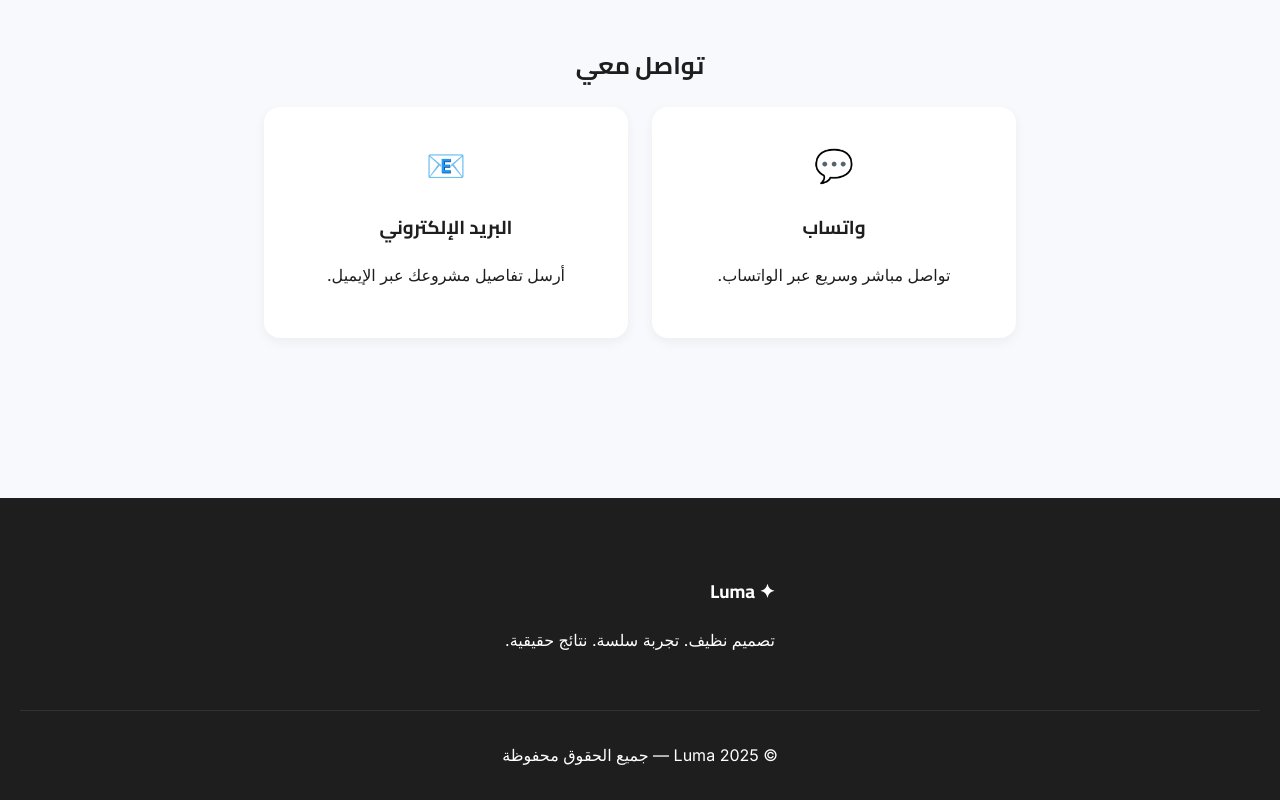
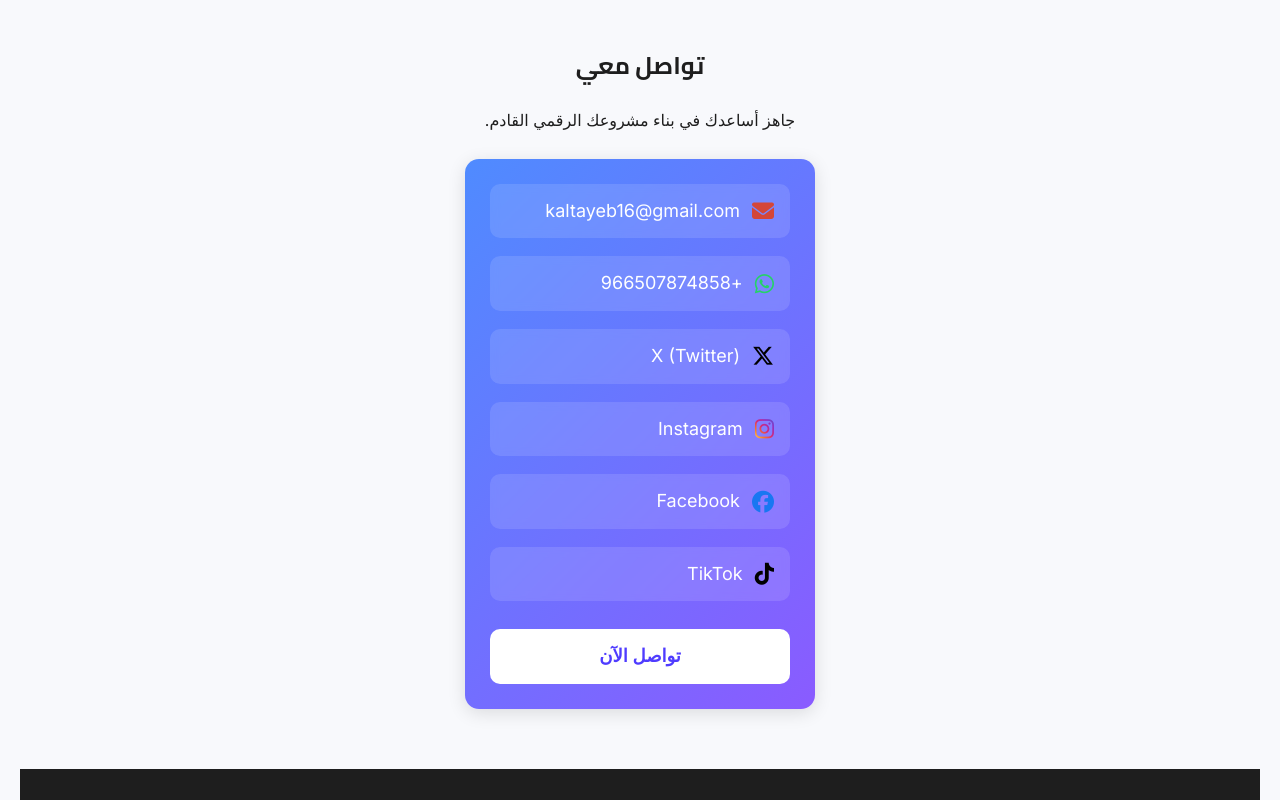
Before and after one commit to khaledaltayeb22/luma, a plain HTML site: page index.html in a window 1280 px wide. Shown: the part 2740-3540 px from the top of the page. Drawn offline with Linux system fonts and the light colour scheme; files whose address does not match are found by name.

Commit message:
Add files via upload

```diff
--- a/index.html
+++ b/index.html
@@ -1,6 +1,7 @@
 <!DOCTYPE html>
 <html lang="ar" dir="rtl">
 <head>
+<link rel="stylesheet" href="https://cdnjs.cloudflare.com/ajax/libs/font-awesome/6.5.0/css/all.min.css">
 <meta charset="UTF-8">
 <meta name="viewport" content="width=device-width, initial-scale=1.0">
 <title>Luma – تصميم وتجارب رقمية</title>
@@ -63,6 +64,7 @@
      HERO
 =========================== -->
 <section class="hero">
+
     <h1 data-key="hero_title">تصميم نظيف. تجربة سلسة. نتائج حقيقية.</h1>
     <p data-key="hero_text">
         أقدّم في Luma حلول تصميم وتطوير تساعد المشاريع الصغيرة وروّاد الأعمال يظهروا بشكل احترافي من أول يوم.
@@ -179,24 +181,48 @@
      CONTACT
 =========================== -->
 <section class="contact" id="contact">
-    <h2 data-key="contact_title">تواصل معي</h2>
+       <h2 data-key="process_title">تواصل معي</h2>
+<section id="contact">
 
-    <div class="contact-grid">
+    <p>جاهز أساعدك في بناء مشروعك الرقمي القادم.</p>
 
-        <div class="contact-card">
-            <div class="icon">💬</div>
-            <h3 data-key="contact_whatsapp">واتساب</h3>
-            <p data-key="contact_whatsapp_text">تواصل مباشر وسريع عبر الواتساب.</p>
-        </div>
+    <div class="contact-card minimal">
 
-        <div class="contact-card">
-            <div class="icon">📧</div>
-            <h3 data-key="contact_email">البريد الإلكتروني</h3>
-            <p data-key="contact_email_text">أرسل تفاصيل مشروعك عبر الإيميل.</p>
-        </div>
+        <a href="mailto:kaltayeb16@gmail.com" class="contact-item">
+            <i class="fas fa-envelope"></i>
+            <span>kaltayeb16@gmail.com</span>
+        </a>
+
+        <a href="https://wa.me/966507874858" target="_blank" class="contact-item">
+            <i class="fab fa-whatsapp"></i>
+            <span>+966507874858</span>
+        </a>
+
+        <a href="https://x.com/khaled16" target="_blank" class="contact-item">
+            <i class="fab fa-x-twitter"></i>
+            <span>X (Twitter)</span>
+        </a>
+
+        <a href="https://www.instagram.com/eltaibkhalid" target="_blank" class="contact-item">
+            <i class="fab fa-instagram"></i>
+            <span>Instagram</span>
+        </a>
+<a href="https://www.facebook.com/Kh Aled" target="_blank" class="contact-item">
+    <i class="fab fa-facebook"></i>
+    <span>Facebook</span>
+</a>
+<a href="https://www.tiktok.com/@khaled_altayeb2" target="_blank" class="contact-item">
+    <i class="fab fa-tiktok"></i>
+    <span>TikTok</span>
+</a>
+
+        <a href="https://wa.me/966507874858" target="_blank" class="contact-button">
+            تواصل الآن
+        </a>
 
     </div>
 </section>
+
 
 <!-- ===========================
      FOOTER
@@ -388,7 +414,8 @@ langToggle.onclick = () => {
 };
 </script>
 <a href="tel:+966507874858" class="call-now">اتصل الآن</a>
- <script type="application/ld+json">
+
+<script type="application/ld+json">
 {
   "@context": "https://schema.org",
   "@type": "Organization",
--- a/style.css
+++ b/style.css
@@ -607,3 +607,122 @@ body.dark footer {
     background: #1a1a1a;
     color: #e6e6e6;
 }
+/* بطاقة التواصل */
+.contact-card {
+    background: linear-gradient(135deg, #4f8bff 0%, #8a5bff 100%);
+    padding: 25px;
+    border-radius: 14px;
+    box-shadow: 0 4px 18px rgba(0, 0, 0, 0.12);
+    max-width: 420px;
+    margin: 25px auto;
+    display: flex;
+    flex-direction: column;
+    gap: 18px;
+    transition: transform 0.35s ease, box-shadow 0.35s ease;
+}
+
+/* Hover على البطاقة */
+.contact-card:hover {
+    transform: translateY(-6px);
+    box-shadow: 0 8px 28px rgba(0, 0, 0, 0.18);
+}
+
+/* عناصر التواصل */
+.contact-item {
+    display: flex;
+    align-items: center;
+    gap: 12px;
+    font-size: 18px;
+    color: #fff;
+    text-decoration: none;
+    padding: 12px 16px;
+    border-radius: 10px;
+    background: rgba(255, 255, 255, 0.12);
+    transition: 0.3s ease;
+    backdrop-filter: blur(4px);
+}
+
+/* أيقونات */
+.contact-item i {
+    font-size: 22px;
+    color: #ffffff;
+}
+
+/* Hover على العناصر */
+.contact-item:hover {
+    background: rgba(255, 255, 255, 0.22);
+    transform: translateX(6px);
+}
+
+/* زر تواصل الآن */
+.contact-button {
+    margin-top: 10px;
+    text-align: center;
+    background: #ffffff;
+    color: #4f3cff;
+    padding: 12px 16px;
+    border-radius: 10px;
+    font-size: 18px;
+    font-weight: 600;
+    text-decoration: none;
+    transition: 0.3s ease;
+}
+
+.contact-button:hover {
+    background: #e9e6ff;
+    transform: translateY(-3px);
+}
+
+/* 🌙 Dark Mode تلقائي */
+@media (prefers-color-scheme: dark) {
+    .contact-card {
+        background: linear-gradient(135deg, #2d3a5f 0%, #4b2f7f 100%);
+        box-shadow: 0 4px 18px rgba(0, 0, 0, 0.4);
+    }
+
+    .contact-item {
+        background: rgba(255, 255, 255, 0.10);
+        color: #fff;
+    }
+
+    .contact-item:hover {
+        background: rgba(255, 255, 255, 0.18);
+    }
+
+    .contact-button {
+        background: #ffffff;
+        color: #3a2cff;
+    }
+
+    .contact-button:hover {
+        background: #dcd7ff;
+    }
+}
+.contact-item i.fab.fa-tiktok {
+    color: #000;
+}
+.contact-item i.fab.fa-facebook {
+    color: #1877f2;
+}
+
+/* Instagram */
+.contact-item i.fab.fa-instagram {
+    background: linear-gradient(45deg, #feda75, #fa7e1e, #d62976, #962fbf, #4f5bd5);
+    -webkit-background-clip: text;
+    -webkit-text-fill-color: transparent;
+}
+
+/* WhatsApp */
+.contact-item i.fab.fa-whatsapp {
+    color: #25D366;
+}
+
+/* Email (Envelope) */
+.contact-item i.fas.fa-envelope {
+    color: #D44638; /* Gmail red */
+}
+
+/* Twitter (X) */
+.contact-item i.fab.fa-x-twitter {
+    color: #000000;
+}
```
